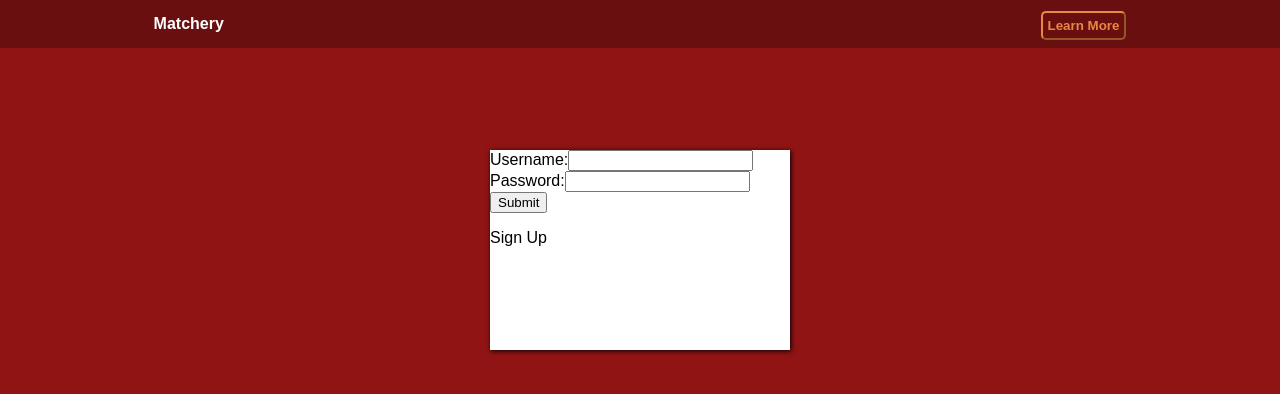
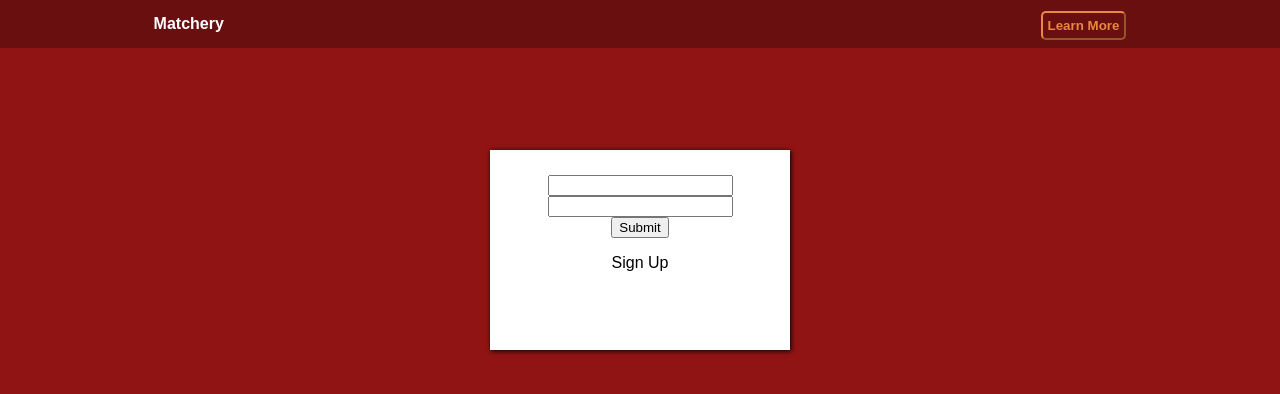
Before and after one commit to andrewsun25/Matchery, a React (Create React App) app in the folder matchery_client/: page / in a window 1280 px wide. Shown: the top 394 px of the page. Built offline with nearby package versions, Linux system fonts and the light colour scheme.

Commit message:
my final push before router stuff

```diff
--- a/matchery_client/src/screens/Main.css
+++ b/matchery_client/src/screens/Main.css
@@ -3,6 +3,10 @@
 }
 .row {
   width: 100%;
+}
+.centerRow {
+  width: 100%;
+  text-align: center;
 }
 
 .header {
@@ -40,12 +44,16 @@
 }
 
 .content {
+  padding: 25px;
   background-color: #fff;
-  height: 200px;
-  width: 300px;
+  height: 150px;
+  width: 250px;
   box-shadow: 1px 1px 5px;
   margin: auto;
   margin-top: 8%;
+}
+.usernameClass {
+
 }
 
 @keyframes App-logo-spin {
--- a/matchery_client/src/screens/Main.js
+++ b/matchery_client/src/screens/Main.js
@@ -33,16 +33,18 @@ class App extends Component {
         </div>
         <div className="content">
           <form>
-            <label>
-              Username:
-              <input type="text" name="username" />
-            </label>
-            <label>
-              Password:
+            <div className="centerRow">
+              <input className="usernameClass" type="text" name="username" />
+            </div>
+            <div className="centerRow">
               <input type="password" name="password" />
-            </label>
-            <input type="submit" value="Submit" />
-            <p>Sign Up</p>
+            </div>
+            <div className="centerRow">
+              <input type="submit" value="Submit" />
+            </div>
+            <div className="centerRow">
+              <p>Sign Up</p>
+            </div>
           </form>
         </div>
       </div>
```
